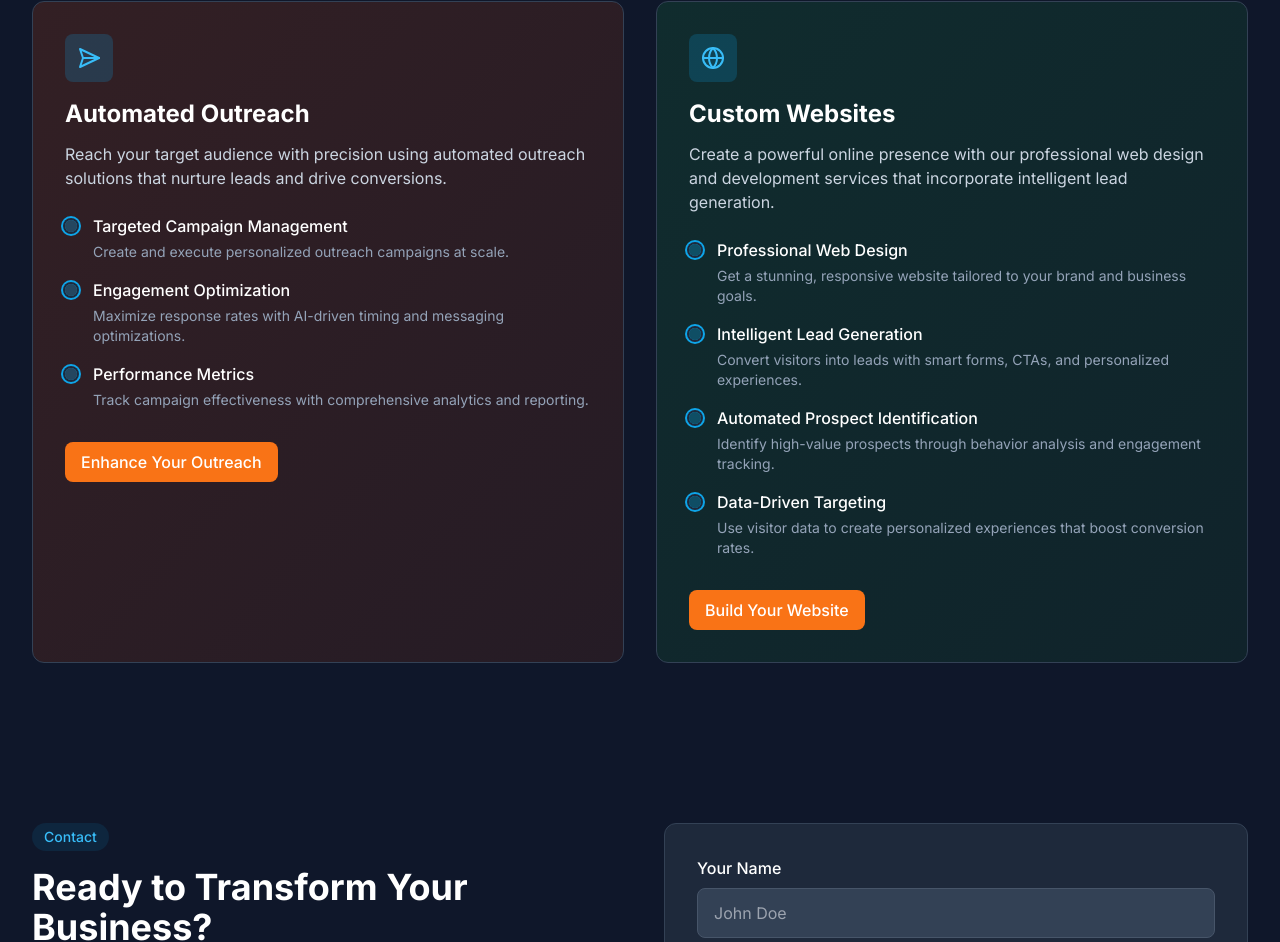
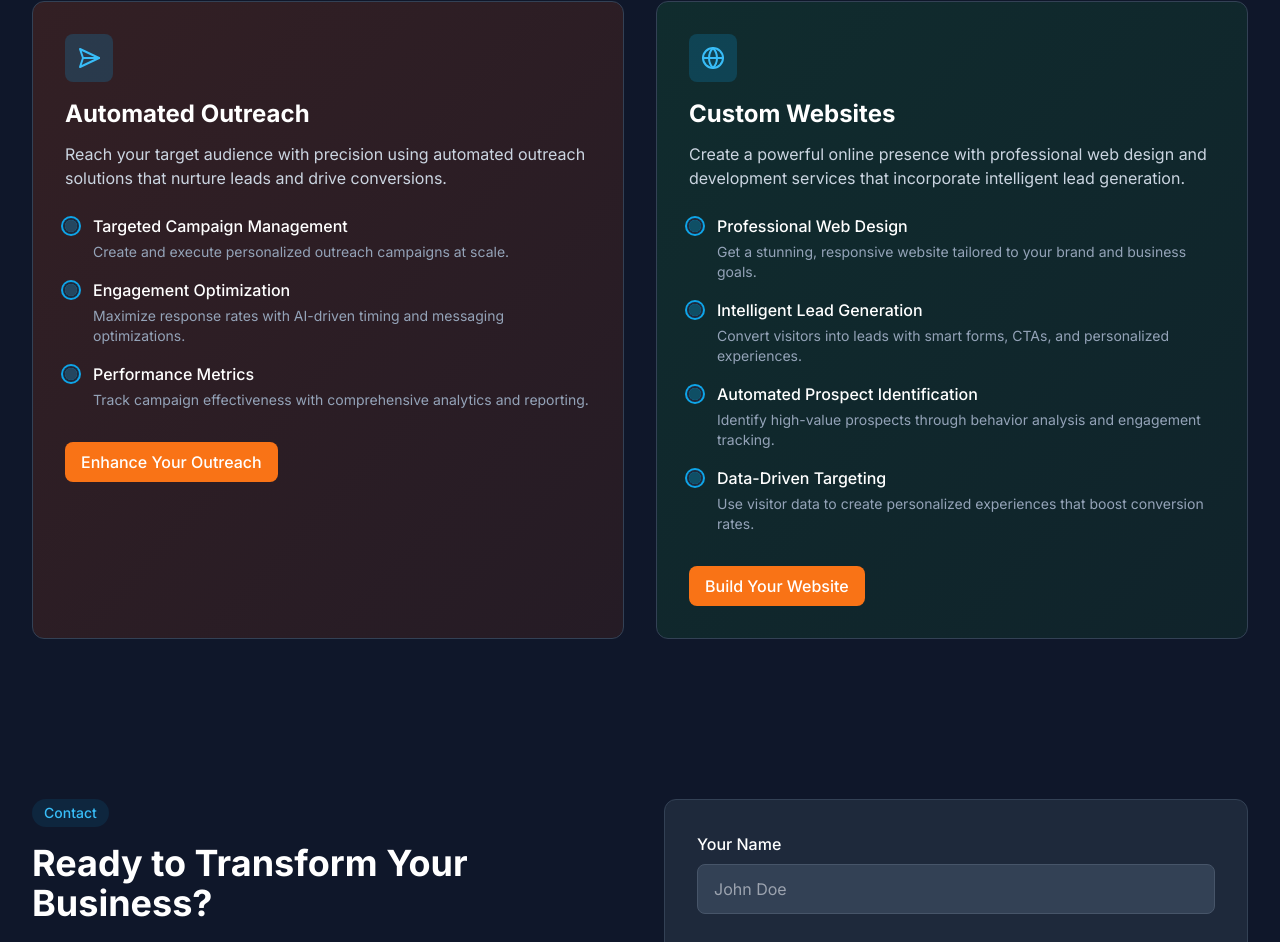
Before and after one commit to jay-4hm/starvico-2., a React (Vite) app: page / in a window 1280 px wide. Shown: the part 1901-2843 px from the top of the page. Built offline with nearby package versions, Linux system fonts and the light colour scheme; no server answers.

Commit message:
Update services descriptions

```diff
--- a/src/data/services.ts
+++ b/src/data/services.ts
@@ -99,7 +99,7 @@ export const services: Service[] = [
   {
     id: 'custom-websites',
     title: 'Custom Websites',
-    description: 'Create a powerful online presence with our professional web design and development services that incorporate intelligent lead generation.',
+    description: 'Create a powerful online presence with professional web design and development services that incorporate intelligent lead generation.',
     icon: 'Globe',
     features: [
       {
```
